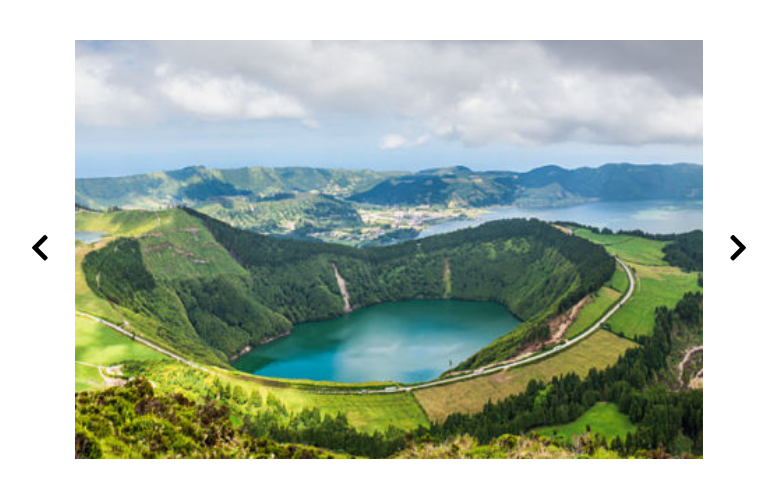
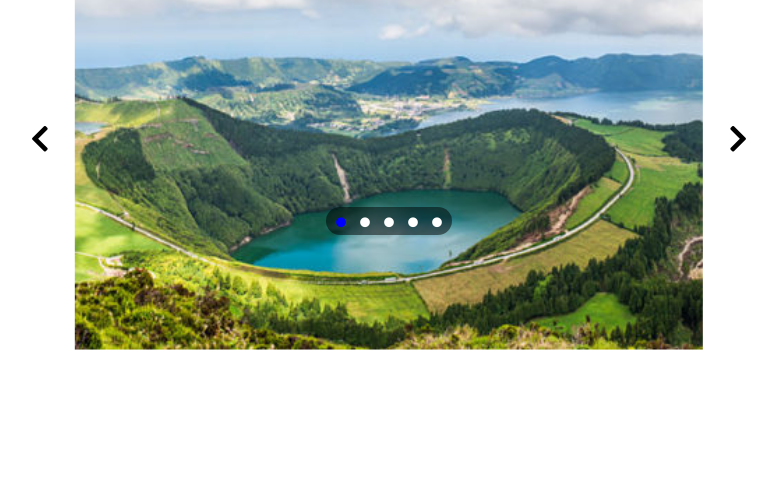
Before and after one commit to StephanieFurlan/js-jq-carousel, a plain HTML site: page index.html in a window 1280 px wide. Shown: the whole page, without its empty margins (251-1028 px from the left). Drawn offline with nearby package versions, Linux system fonts and the light colour scheme.

```diff
--- a/index.html
+++ b/index.html
@@ -24,7 +24,11 @@
             <a href="#"><i class="fas fa-chevron-right"></i></a>
          </div>
          <ul id="buttons">
-
+           <i class="fas fa-circle active first"></i>
+           <i class="fas fa-circle"></i>
+           <i class="fas fa-circle"></i>
+           <i class="fas fa-circle"></i>
+           <i class="fas fa-circle last"></i>
          </ul>
       </div>
    </body>
--- a/script.js
+++ b/script.js
@@ -12,32 +12,24 @@
 
 function prevImg() {
    // move to previous image
-   var act = $("img.active");
+   var act = $(".active");
+   log(act);
    act.removeClass("active");
    // first-last check
    if (act.hasClass("first")) {
-      $("img.last").addClass("active");
+      $(".last").addClass("active");
    } else {
       act.prev().addClass("active");
    }
-   // var act = $("img.active");
-   // act.animate({width:'toggle'},4000);
-   // if (act.hasClass("first")) {
-   //    $("img.last").addClass("active");
-   // } else {
-   //    var prev = act.prev();
-   //    prev.addClass("active");
-   //    act.animate({width:'toggle'},4000);
-   // }
 }
 
 function nextImg() {
    // move to next image
-   var act = $("img.active");
+   var act = $(".active");
    act.removeClass("active");
    // first-last check
    if (act.hasClass("last")) {
-      $("img.first").addClass("active");
+      $(".first").addClass("active");
    } else {
       act.next().addClass("active");
    }
@@ -46,8 +38,8 @@
 
 
 
-// var log = function($selector) {
-//     $selector.each(function() {
-//         console.log(this);
-//     });
-// };
+var log = function($selector) {
+    $selector.each(function() {
+        console.log(this);
+    });
+};
--- a/style.css
+++ b/style.css
@@ -8,6 +8,7 @@
    width: 60%;
    margin: 40px auto;
    display: flex;
+   position: relative;
 }
 
 #left,
@@ -25,16 +26,43 @@
    text-decoration: none;
 }
 
+
 #images {
+   height: 200px;
+   position: relative;
    width: 90%;
-   background-color: yellow;
 }
-
 #images img {
    display: none;
    width: 100%;
+   position: absolute;
+   left: 50%;
+   top: 50%;
+   transform: translate(-50%, -50%);
+   overflow: hidden;
+
 }
+
+
 
 #images img.active {
    display: block;
 }
+
+#buttons {
+    position: absolute;
+    left: 50%;
+    bottom: 5px;
+    transform: translateX(-50%);
+    padding: 5px;
+    border-radius: 999px;
+    background: rgba(0,0,0,.5);
+    color: white;
+}
+#buttons > i {
+    margin: 0 5px;
+    font-size: 10px;
+}
+#buttons > i.active {
+    color: blue;
+}
```
Also changed, not shown: 1 other file.
